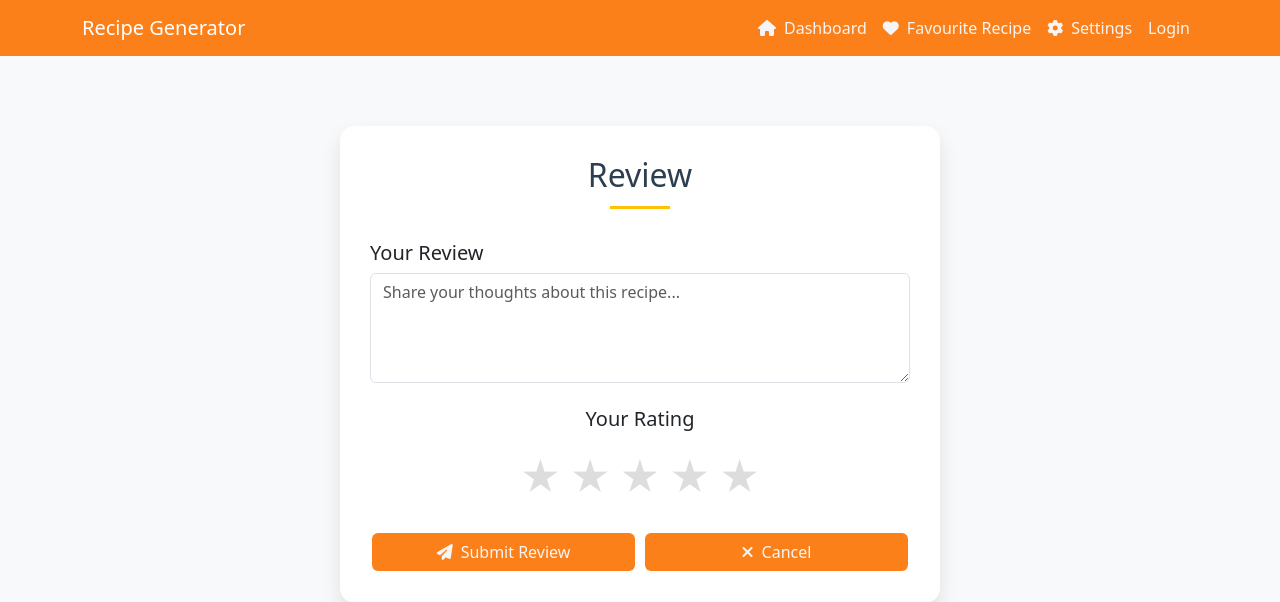
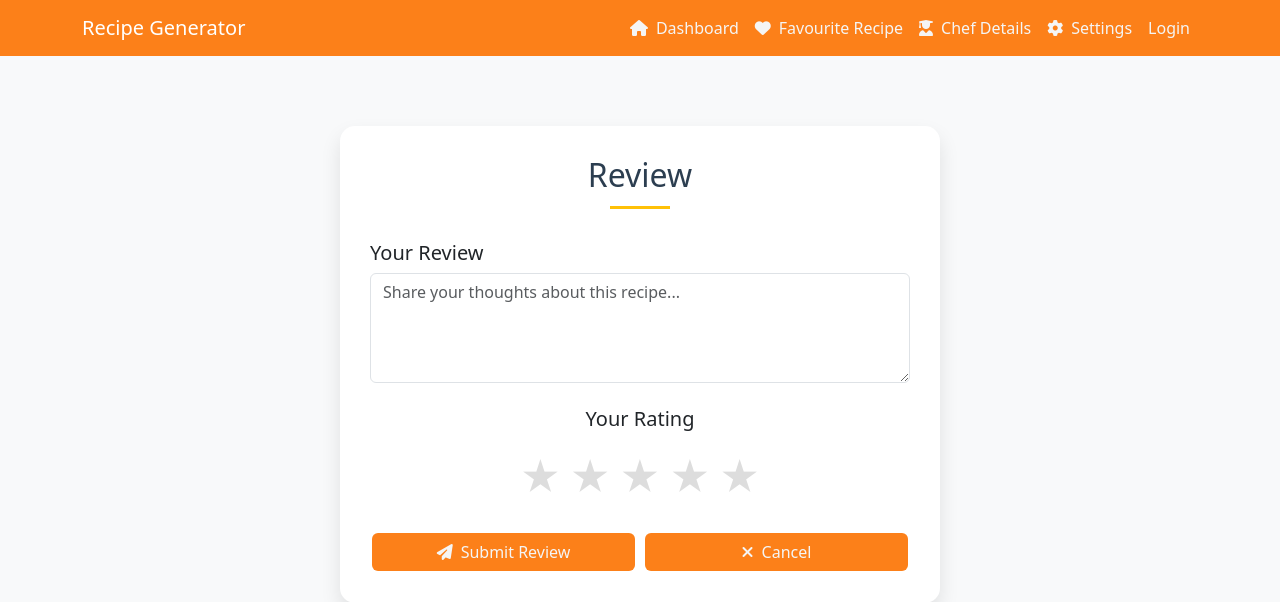
Before and after one commit to lishazz/recipe_generator, a Django app: template apps/user/templates/addreview_rating.html in a window 1280 px wide. Shown: the top 602 px of the page. Run offline with Django 3.2, Linux system fonts and the light colour scheme; the template is opened without the code that fills it, so the values that code supplies are empty; some libraries are stand-ins or nearby versions.

Commit message:
modification on navigivation

```diff
--- a/apps/user/templates/addreview_rating.html
+++ b/apps/user/templates/addreview_rating.html
@@ -81,6 +81,14 @@
         <i class="fas fa-heart me-2"></i>Favourite Recipe
     </a>
 </li>
+
+<li class="nav-item">
+    <a class="nav-link d-flex align-items-center" href="{% url 'chef_details' %}">
+        <i class="fas fa-user-graduate me-2"></i>
+        <span>Chef Details</span>
+    </a>
+</li>
+
 <li class="nav-item">
     <a class="nav-link" href="{% url 'user_settings' %}">
         <i class="fas fa-cog me-2"></i>Settings
--- a/apps/user/templates/user_settings.html
+++ b/apps/user/templates/user_settings.html
@@ -71,6 +71,12 @@
         <span>Favorites</span>
     </a>
 </li>
+<li class="nav-item">
+    <a class="nav-link d-flex align-items-center" href="{% url 'chef_details' %}">
+        <i class="fas fa-user-graduate me-2"></i>
+        <span>Chef Details</span>
+    </a>
+</li>
 
 {% endblock navlinks %}
 
--- a/apps/user/templates/user_view_recipe.html
+++ b/apps/user/templates/user_view_recipe.html
@@ -141,7 +141,7 @@
 
 <li class="nav-item">
     <a class="nav-link d-flex align-items-center" href="{% url 'chef_details' %}">
-        <i class="fas fa-user-chef me-2"></i>
+        <i class="fas fa-user-graduate me-2"></i>
         <span>Chef Details</span>
     </a>
 </li>
```
Also changed, not shown: apps/user/templates/favourite_recipe.html (+6 -1 lines), apps/user/templates/generate_recipe.html (+8 -0 lines), apps/user/templates/nutritional_info.html (+7 -0 lines), apps/user/templates/user_dashboard.html (+7 -0 lines).
